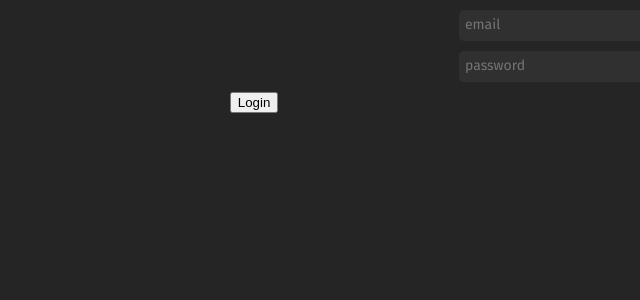
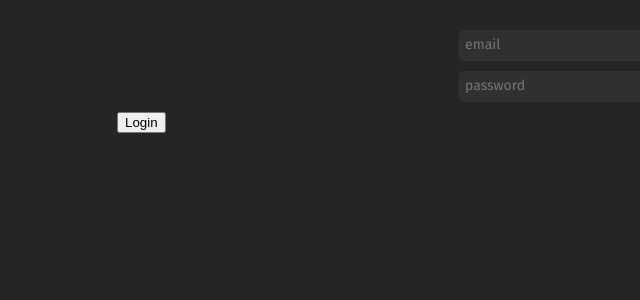
Before and after one commit to vkontrimas/chatgpt-client, a React (Vite) app in the folder web/: page /login in a window 1280 px wide. Shown: the top 300 px of the page, without its empty margins (31-671 px from the left). Built offline with nearby package versions, Linux system fonts and the light colour scheme.

Commit message:
fix page layout

```diff
--- a/web/src/components/Chat.css
+++ b/web/src/components/Chat.css
@@ -1,14 +1,19 @@
 .chat-messages {
   padding-right: 10px;
-  margin-bottom: 15px;
 
   overflow: hidden auto;
+  gap: 6px;
 
   display: flex;
   flex-direction: column;
+  justify-content: flex-end;
+  flex-grow: 1;
 }
 
 .chat {
+  height: 100%;
   display: flex;
   flex-direction: column;
+  justify-content: flex-end;
+  gap: 15px;
 }
--- a/web/src/components/ChatMessage.css
+++ b/web/src/components/ChatMessage.css
@@ -3,7 +3,6 @@
 
   padding: 6px;
   border-radius: 5px;
-  margin-bottom: 5px;
 
   color: floralwhite;
   background: #005f7f;
--- a/web/src/index.css
+++ b/web/src/index.css
@@ -2,27 +2,18 @@
   box-sizing: border-box;
 }
 
-html {
-  height: 100%;
-}
-
 body {
-  margin: none;
+  margin: 0;
+  padding: 0;
   font-family: 'Fira Sans', sans-serif;
   font-size: 14px;
   background: #252525;
   color: floralwhite;
-  overflow: hidden;
-  height: 100%;
-}
-
-#root {
-  height: 100%;
 }
 
 .Page {
-  width: 60%;
-  height: 100%;
-  margin: auto;
-  padding-bottom: 20px;
+  margin: 0 auto;
+  width: 80vw;
+  height: 100vh;
+  padding: 20px;
 }
```
